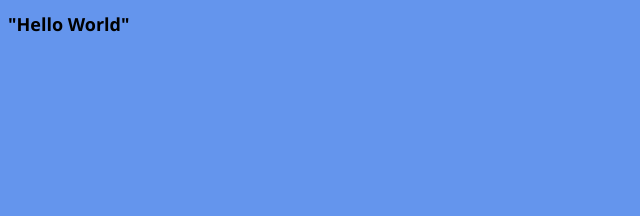
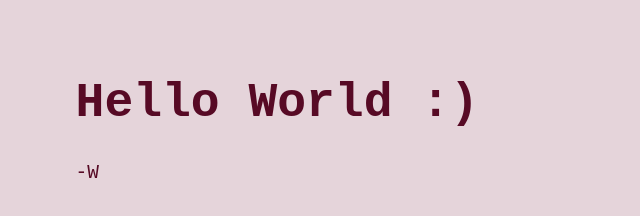
Before and after one commit to wietsdev/wietsdev.github.io, a plain HTML site: page index.html in a window 1280 px wide. Shown: the whole page, without its empty margins (0-640 px from the left). Drawn offline with Linux system fonts and the light colour scheme.

Commit message:
basic peachy forest theme

```diff
--- a/index.html
+++ b/index.html
@@ -7,7 +7,9 @@
 </head>
 <body>
 
-    <h1> "Hello World" </h1>
+    <h1> Hello World :) </h1>
+
+    <p> -W </p>
 
 </body>
 </html>
--- a/stylesheet1.css
+++ b/stylesheet1.css
@@ -1,9 +1,17 @@
 body {
     font-family: 'Segoe UI', Tahoma, Geneva, Verdana, sans-serif;
-    background-color: cornflowerblue;
+    background-color: rgb(229, 212, 218);
+    margin: 2cm;
 }
 h1 {
     align-items: center;
-    font-size: large;
+    font-family: andale mono, monospace;
+    font-size: 300%;
+    color: rgb(87, 10, 37);
+  }
 
-  }
+p {
+    color: rgb(87, 10, 37);
+    font-size: 150%;
+    font-family: monospace;
+}
```
